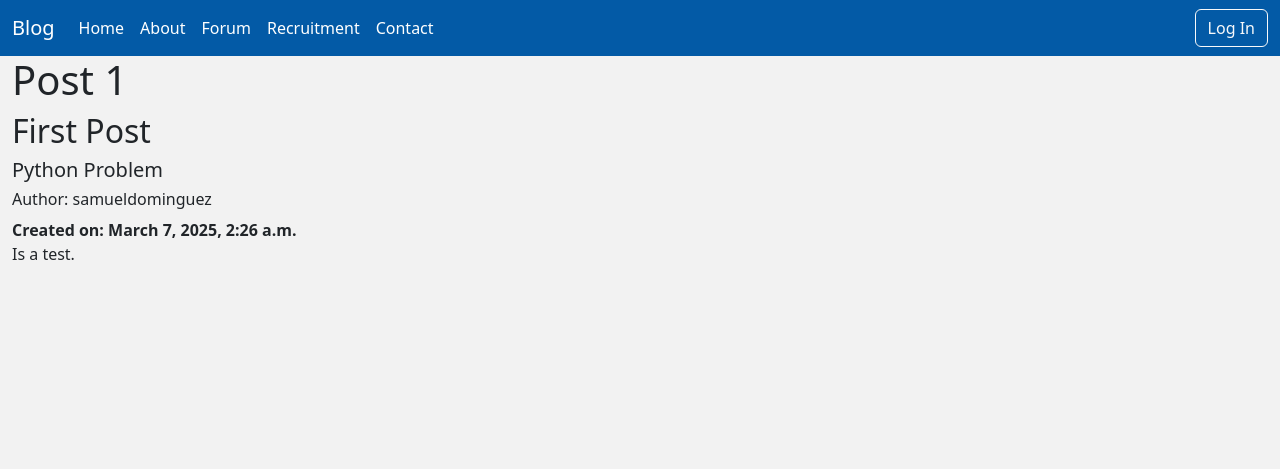
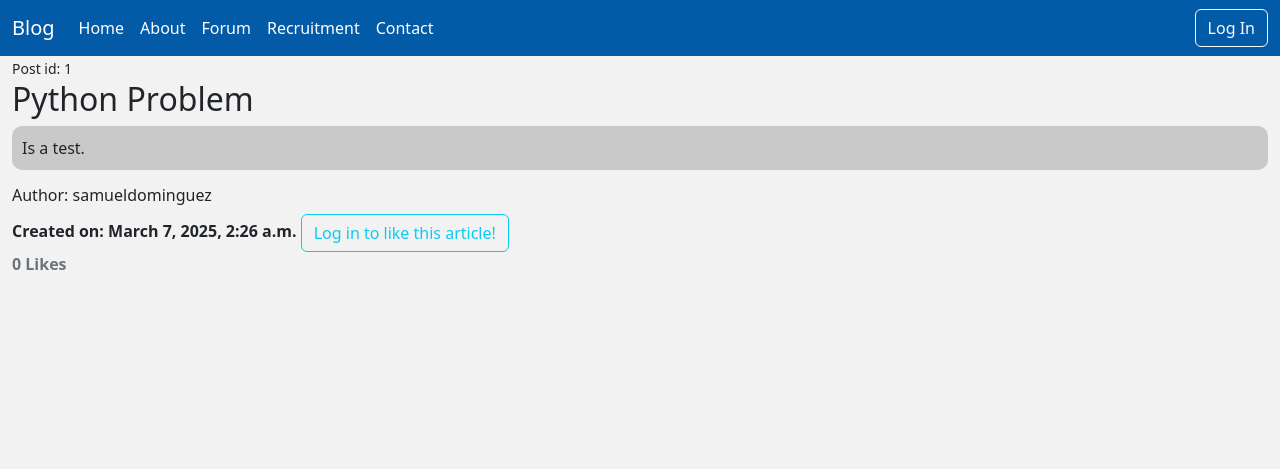
Before and after one commit to Onlinebusinessfy/capstone_project, a Django app: page /posts/1/ in a window 1280 px wide. Shown: the top 469 px of the page. Run offline with Django 5.2, Linux system fonts and the light colour scheme; data comes from the database, SQL or seed files in the repository; both versions use the stored data as it was after the commit; some web fonts are replaced.

Commit message:
added likes and search bar

```diff
--- a/posts/models.py
+++ b/posts/models.py
@@ -1,5 +1,6 @@
 from django.db import models
 from django.contrib.auth import get_user_model
+from django.contrib.auth.models import User
 
 # Create your models here.
 class Status(models.Model):
@@ -25,6 +26,10 @@ class Post(models.Model):
         default=None,
         on_delete=models.CASCADE
     )
+    likes = models.ManyToManyField(User, related_name='blogpost_like')
 
     def __str__(self):
         return f"{self.title} - {self.author}"
+
+    def number_of_likes(self):
+        return self.likes.count()
--- a/posts/urls.py
+++ b/posts/urls.py
@@ -4,6 +4,7 @@ from .views import(
     PostDetailView,
     PostCreateView,
     PostUpdateView,
+    BlogPostLike,
 )
 
 urlpatterns = [
@@ -11,4 +12,5 @@ urlpatterns = [
     path('<int:pk>/', PostDetailView.as_view(), name="post_detail"),
     path('create/', PostCreateView.as_view(), name="post_create"),
     path('update/<int:pk>/', PostUpdateView.as_view(), name="post_update"),
+    path('blogpost-like/<int:pk>/', BlogPostLike, name="blogpost_like"),
 ]
--- a/posts/views.py
+++ b/posts/views.py
@@ -1,4 +1,4 @@
-from django.shortcuts import render
+from django.shortcuts import render, get_object_or_404
 from django.views.generic import(
     ListView,
     DetailView,
@@ -6,26 +6,60 @@ from django.views.generic import(
     UpdateView,
 )
 from .models import Post, Status
-from django.urls import reverse_lazy
+from django.urls import reverse_lazy, reverse
 from .forms import PostForm
 from django.contrib.auth.decorators import login_required #function view
 from django.contrib.auth.mixins import LoginRequiredMixin #class views
 from django.core.exceptions import PermissionDenied
+from django.http import HttpResponseRedirect
+from django.db.models import Count
 
 # Create your views here.
 class PostListView(ListView):
     template_name="posts/list.html"
     model=Post
 
+    def get_filtered_data(self, search):
+        posts = Post.objects.annotate(number_of_likes=Count("likes")).order_by("created_on").reverse()
+        if search:
+            # apply the filter
+            results = posts.filter(title__contains=search)
+            return results
+        else:
+            # no filter, return all
+            return posts
+
     def get_context_data(self, **kwargs):
         context=super().get_context_data(**kwargs)
-        all_posts=Post.objects.all()
-        context["post_list"]=all_posts.order_by("created_on").reverse()
+        search_text = self.request.GET.get('search')
+        all_posts= self.get_filtered_data(search_text)
+        context["post_list"]=all_posts
         return context
+
+
+def BlogPostLike(request, pk):
+    post = get_object_or_404(Post, id=request.POST.get('blogpost_id'))
+    if post.likes.filter(id=request.user.id).exists():
+        post.likes.remove(request.user)
+    else:
+        post.likes.add(request.user)
+
+    return HttpResponseRedirect(reverse('post_detail', args=[str(pk)]))
 
 class PostDetailView(DetailView):
     template_name="posts/detail.html"
     model=Post
+
+    def get_context_data(self, **kwargs):
+        data = super().get_context_data(**kwargs)
+
+        likes_connected = get_object_or_404(Post, id=self.kwargs['pk'])
+        liked = False
+        if likes_connected.likes.filter(id=self.request.user.id).exists():
+            liked = True
+        data['number_of_likes'] = likes_connected.number_of_likes()
+        data['post_is_liked'] = liked
+        return data
 
 class PostCreateView(LoginRequiredMixin, CreateView):
     template_name="posts/create.html"
--- /dev/null
+++ b/static/css/post_detail.css
@@ -0,0 +1,8 @@
+.post-body{
+    background-color: rgba(189, 189, 189, 0.767);
+    border-radius: 10px;
+}
+
+.post-body p{
+    padding: 10px;
+}
--- a/templates/posts/detail.html
+++ b/templates/posts/detail.html
@@ -5,15 +5,39 @@
     Post: {{post.title}}
 {% endblock %}
 
+{% block css %}
+<link rel="stylesheet" href="{% static 'css/post_detail.css' %}">
+{% endblock %}
+
 {% block content %}
-    <h1>Post {{post.id}}</h1>
-    <h2>{{post.title}}</h2>
-    <h5>{{post.subtitle}}</h5>
+    <small>Post id: {{post.id}}</small>
+    <div class="header-post">
+        <h2>{{post.subtitle}}</h2>
+    </div>
+    <div class="post-body">
+        <p>{{post.body}}</p>
+    </div>
+
     <h6>Author: {{post.author}}</h6>
     <strong>Created on: {{post.created_on}}</strong>
-    <p>{{post.body}}</p>
+
 
     {% if user.username == post.author.username %}
     <a href="{% url 'post_update' post.id %}" class="btn btn-outline-dark"></a>
     {% endif %}
+
+    {% if user.is_authenticated %}
+        <form action="{% url 'blogpost_like' object.id %}" method="POST">
+            {% csrf_token %}
+
+            {% if post_is_liked %}
+            <button type="submit" name="blogpost_id" value="{{object.id}}" class="btn btn-info">Unlike</button>
+            {% else %}
+            <button type="submit" name="blogpost_id" value="{{object.id}}" class="btn btn-info">Like</button>
+            {% endif %}
+        </form>
+    {% else %}
+        <a class="btn btn-outline-info" href="{% url 'login' %}?next={{request.path}}">Log in to like this article!</a><br>
+    {% endif %}
+    <strong class="text-secondary">{{ number_of_likes }} Like{{ number_of_likes|pluralize }}</strong>
 {% endblock %}
```
Also changed, not shown: static/css/post_list.css (+8 -0 lines), templates/posts/list.html (+9 -0 lines), db.sqlite3, posts/migrations/0004_post_likes.py (added).
